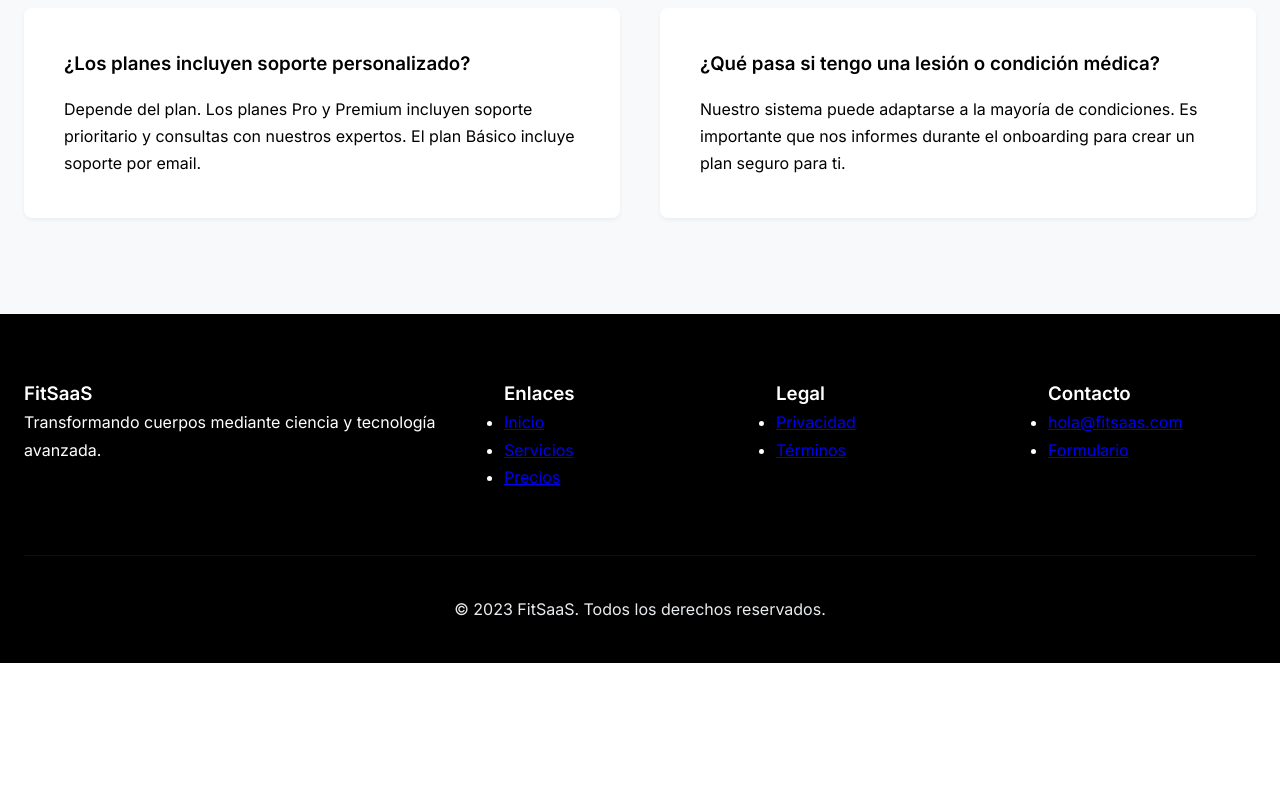
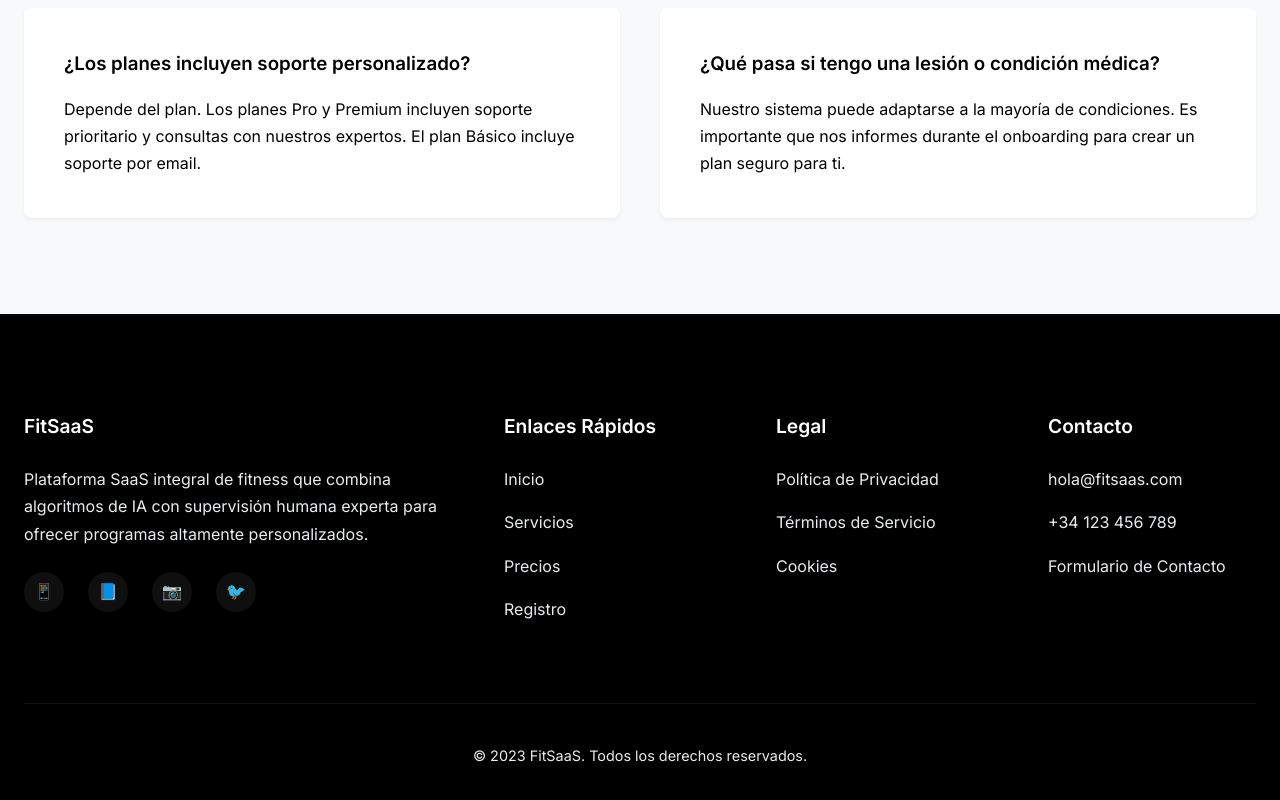
Before and after one commit to FonsiFN/fitapp, a plain HTML site: page contact.html in a window 1280 px wide. Shown: the part 1917-2717 px from the top of the page. Before the commit the page ends 2580 px from the top, so only its background shows below. Drawn offline with Linux system fonts and the light colour scheme.

Commit message:
Update contact.html

```diff
--- a/contact.html
+++ b/contact.html
@@ -277,11 +277,11 @@
             color: var(--black-primary);
         }
 
-        /* Footer */
+        /* Footer - CORREGIDO con enlaces en gris claro y efecto hover naranja */
         footer {
             background-color: var(--black-primary);
             color: var(--white);
-            padding: var(--space-xl) 0 var(--space-lg);
+            padding: var(--space-xxl) 0 var(--space-lg);
         }
 
         .footer-content {
@@ -291,11 +291,72 @@
             margin-bottom: var(--space-xl);
         }
 
+        .footer-section h3 {
+            color: var(--white);
+            margin-bottom: var(--space-md);
+            font-size: 1.2rem;
+        }
+
+        .footer-section p {
+            color: var(--gray-medium);
+        }
+
+        .footer-section ul {
+            list-style: none;
+        }
+
+        .footer-section li {
+            margin-bottom: var(--space-sm);
+        }
+
+        /* CORRECCIÓN: Enlaces en gris claro con hover naranja */
+        .footer-section a {
+            color: var(--gray-medium); /* Color gris claro como en el original */
+            text-decoration: none;
+            transition: color var(--transition-fast);
+        }
+
+        .footer-section a:hover {
+            color: var(--orange-primary); /* Color naranja al hacer hover */
+        }
+
+        .social-links {
+            display: flex;
+            gap: var(--space-md);
+            margin-top: var(--space-md);
+        }
+
+        .social-link {
+            width: 40px;
+            height: 40px;
+            border-radius: 50%;
+            background: var(--black-secondary);
+            display: flex;
+            align-items: center;
+            justify-content: center;
+            color: var(--white);
+            text-decoration: none;
+            transition: all var(--transition-fast);
+        }
+
+        .social-link:hover {
+            background: var(--orange-primary);
+            transform: translateY(-2px);
+        }
+
         .copyright {
             text-align: center;
             padding-top: var(--space-lg);
             border-top: 1px solid var(--black-secondary);
             color: var(--gray-medium);
+            font-size: 0.9rem;
+        }
+
+        @media (max-width: 1024px) {
+            .footer-content {
+                grid-template-columns: 1fr 1fr;
+                gap: var(--space-lg);
+            }
         }
 
         @media (max-width: 768px) {
@@ -309,6 +370,7 @@
 
             .footer-content {
                 grid-template-columns: 1fr;
+                gap: var(--space-lg);
             }
         }
     </style>
@@ -442,36 +504,50 @@
         </div>
     </section>
 
+    <!-- Footer CORREGIDO con enlaces en gris claro y efecto hover naranja -->
     <footer>
         <div class="container">
             <div class="footer-content">
                 <div class="footer-section">
                     <h3>FitSaaS</h3>
-                    <p>Transformando cuerpos mediante ciencia y tecnología avanzada.</p>
+                    <p>Plataforma SaaS integral de fitness que combina algoritmos de IA con supervisión humana experta para ofrecer programas altamente personalizados.</p>
+                    <div class="social-links">
+                        <a href="#" class="social-link">📱</a>
+                        <a href="#" class="social-link">📘</a>
+                        <a href="#" class="social-link">📷</a>
+                        <a href="#" class="social-link">🐦</a>
+                    </div>
                 </div>
+
                 <div class="footer-section">
-                    <h3>Enlaces</h3>
+                    <h3>Enlaces Rápidos</h3>
                     <ul>
                         <li><a href="index.html">Inicio</a></li>
                         <li><a href="services.html">Servicios</a></li>
                         <li><a href="pricing.html">Precios</a></li>
+                        <li><a href="onboarding.html">Registro</a></li>
                     </ul>
                 </div>
+
                 <div class="footer-section">
                     <h3>Legal</h3>
                     <ul>
-                        <li><a href="privacy.html">Privacidad</a></li>
-                        <li><a href="terms.html">Términos</a></li>
+                        <li><a href="privacy.html">Política de Privacidad</a></li>
+                        <li><a href="terms.html">Términos de Servicio</a></li>
+                        <li><a href="cookies.html">Cookies</a></li>
                     </ul>
                 </div>
+
                 <div class="footer-section">
                     <h3>Contacto</h3>
                     <ul>
                         <li><a href="mailto:hola@fitsaas.com">hola@fitsaas.com</a></li>
-                        <li><a href="contact.html">Formulario</a></li>
+                        <li><a href="tel:+34123456789">+34 123 456 789</a></li>
+                        <li><a href="contact.html">Formulario de Contacto</a></li>
                     </ul>
                 </div>
             </div>
+
             <div class="copyright">
                 <p>&copy; 2023 FitSaaS. Todos los derechos reservados.</p>
             </div>
```
